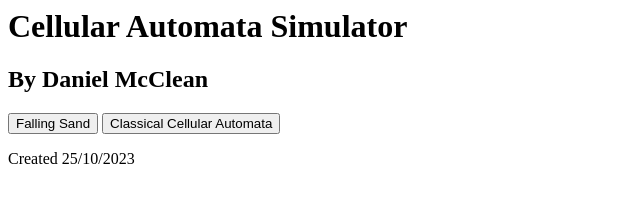
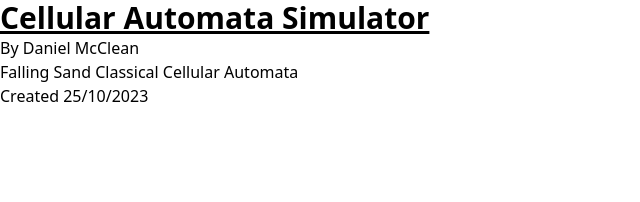
Before and after one commit to dmcclean780/cellular-automata-project, a website: page public/index.html in a window 1280 px wide. Shown: the whole page, without its empty margins (0-640 px from the left). Drawn offline with nearby package versions, Linux system fonts and the light colour scheme.

Commit message:
Add Tailwind CSS styling

```diff
--- a/public/index.html
+++ b/public/index.html
@@ -1,8 +1,9 @@
 <head>
     <title>A-Level Coursework</title>
+    <script src="https://cdn.tailwindcss.com"></script>
 </head>
 <body>
-    <h1>Cellular Automata Simulator</h1>
+    <h1 class="text-3xl font-bold underline">Cellular Automata Simulator</h1>
     <h2>By Daniel McClean</h2>
     <button>Falling Sand</button>
     <button>Classical Cellular Automata</button>
```
